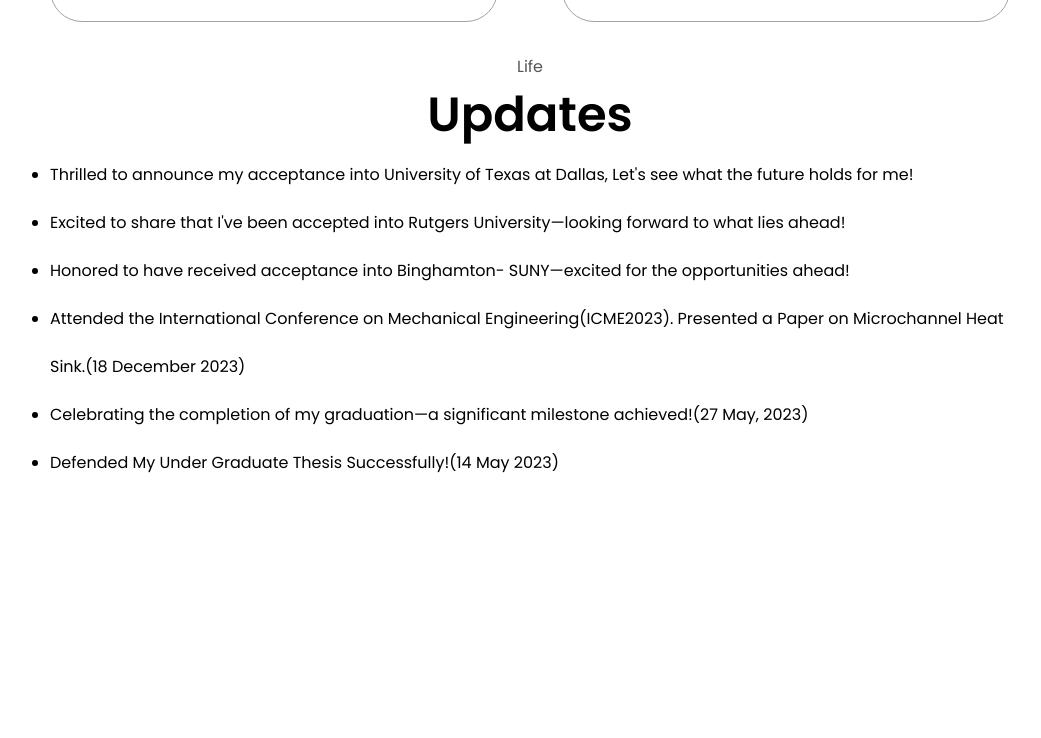
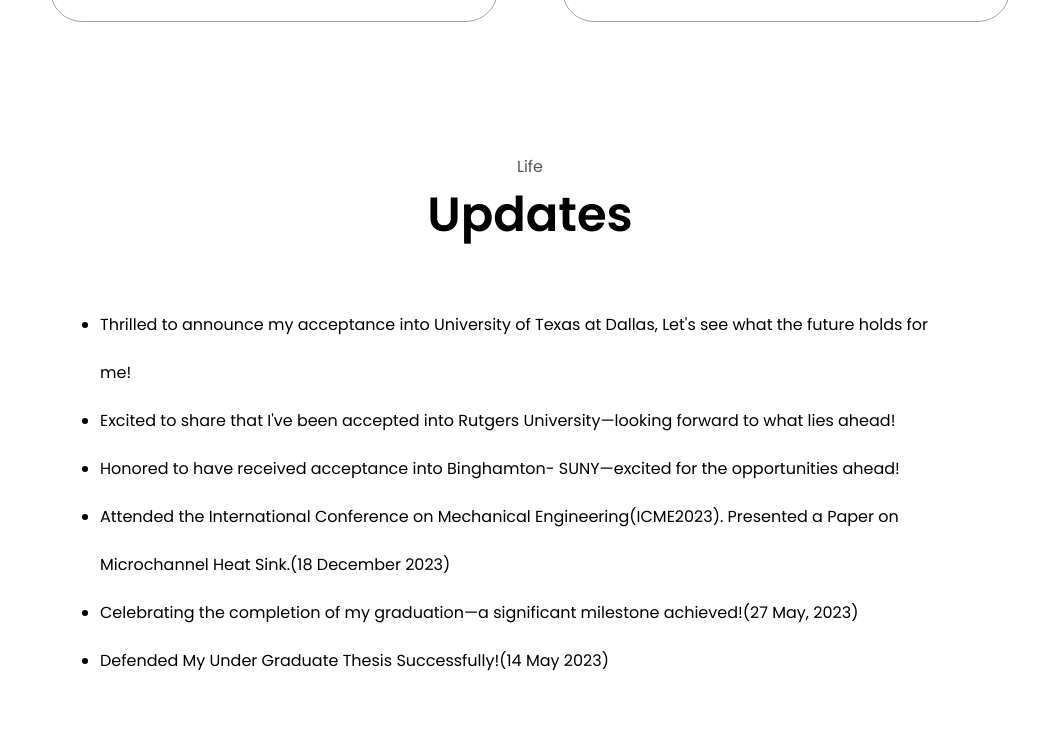
Before and after one commit to TahmidOni/tahmid.oni, a plain HTML site: page index.html in a window 1280 px wide. Shown: the part 2418-3156 px from the top of the page, without its empty margins (110-1151 px from the left). Drawn offline with Linux system fonts and the light colour scheme.

Commit message:
Update style.css

```diff
--- a/style.css
+++ b/style.css
@@ -458,3 +458,6 @@ footer p {
 .c {
   align-items: center;
 }
+.updates{
+  padding: 50px;
+}
```
